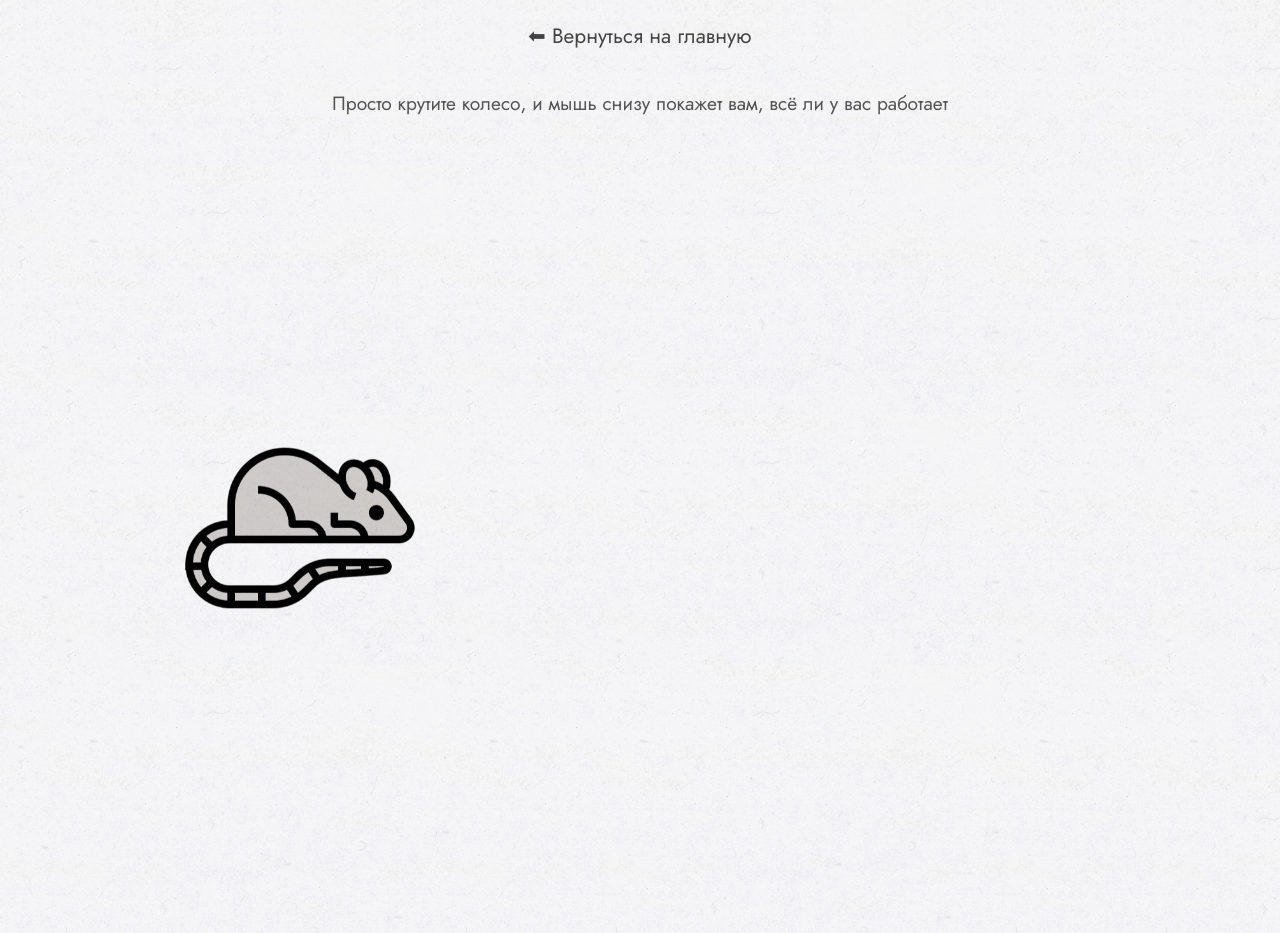
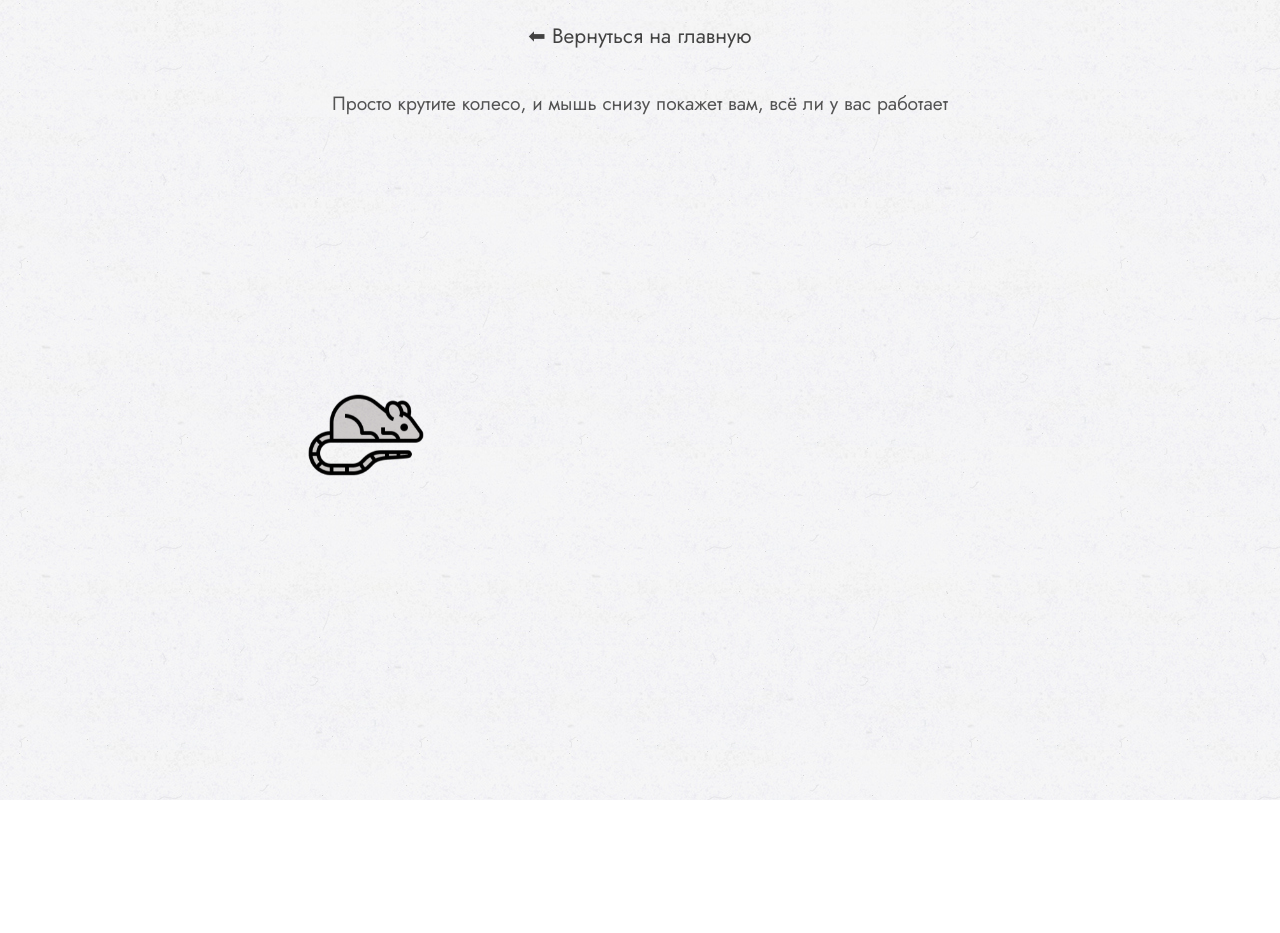
Before and after one commit to cat-in-a-box/mousewheel-checker, a React (Create React App) app: page / in a window 1280 px wide. After the commit the page ends 800 px from the top, so only its background shows below. Built offline with nearby package versions, Linux system fonts and the light colour scheme.

Commit message:
CSS changes for better responsive design

```diff
--- a/src/App.css
+++ b/src/App.css
@@ -83,25 +83,25 @@
 @media screen and (min-width:321px) and (max-width:639px) {
     .WheelCheckArea {
         margin: 5em;
-        height: 45em;
+        height: 15em;
     }
 }
 @media screen and (min-width:640px) and (max-width:959px) {
     .WheelCheckArea {
-        margin: 5em;
-        height: 45em;
+        margin: 5em 10em 0 10em;
+        height: 20em;
     }
 }
 @media screen and (min-width:960px) and (max-width:1279px) {
     .WheelCheckArea {
-        margin: 5em;
-        height: 45em;
+        margin: 5em 10em 0 10em;
+        height: 20em;
     }
 }
 @media screen and (min-width:1280px) and (max-width:1599px) {
     .WheelCheckArea {
-        margin: 3em;
-        height: 45em;
+        margin: 5em 10em 0 10em;
+        height: 20em;
     }
 }
 @media screen and (min-width:1600px) {
@@ -149,26 +149,26 @@
 }
 @media screen and (min-width:321px) and (max-width:639px) {
     #Wheel {
-        width: 20em;
+        width: 10em;
         margin: 0;
     }
 }
 @media screen and (min-width:640px) and (max-width:959px) {
     #Wheel {
-        width: 20em;
+        width: 10em;
         margin: 0;
     }
 }
 @media screen and (min-width:960px) and (max-width:1279px) {
     #Wheel {
-        width: 20em;
+        width: 10em;
         margin: 0;
     }
 }
 @media screen and (min-width:1280px) and (max-width:1599px) {
     #Wheel {
-        width: 20em;
-        margin: 0;
+        width: 10em;
+        margin: 0 3em 0 3em;
     }
 }
 @media screen and (min-width:1600px) {
```
